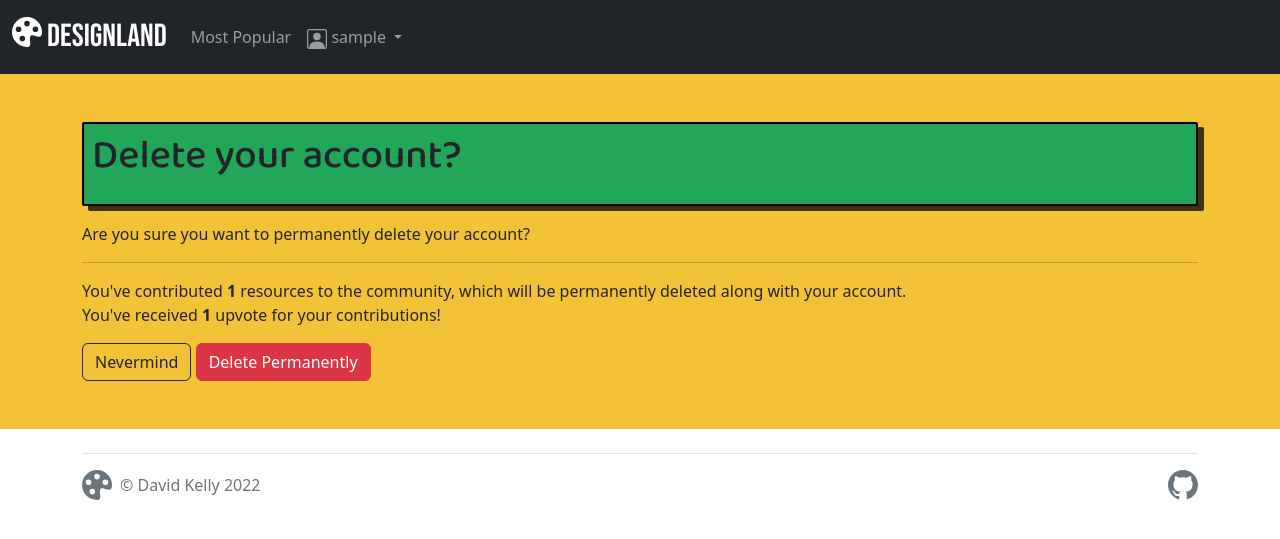
After one commit to davidindub/designland, a Django app: a page that uses templates/user_profile_delete.html in a window 1280 px wide. The commit adds this page. Shown: the top 539 px of the page. Run offline with Django 3.2, Linux system fonts and the light colour scheme; a user stored in the database is signed in; tables that the repository leaves empty hold one stand-in row (values such as "Sample post"); parts of the project's set-up code (start-up, migrations or seed data) failed here and were passed over.

Commit message:
Add Delete own account feature

```diff
--- a/directory/models.py
+++ b/directory/models.py
@@ -50,6 +50,12 @@ class Profile(models.Model):
     def number_resources_added(self):
         return self.user.resources_added.count()
 
+    def total_upvotes_received(self):
+        total = 0
+        for resource in self.user.resources_added.all():
+            total = total + resource.number_upvotes()
+        return total
+
     @receiver(post_save, sender=User)
     def create_user_profile(sender, instance, created, **kwargs):
         if created:
--- a/directory/urls.py
+++ b/directory/urls.py
@@ -18,6 +18,8 @@ urlpatterns = [
          views.ListByUser.as_view(), name='added_by_user'),
     path('user/<slug:user>/update/', views.UpdateUserProfile.as_view(),
          name='update_user_profile'),
+    path('user/<slug:user>/delete/', views.DeleteUserProfile.as_view(),
+         name='delete_user_profile'),
     path('bookmarks/', views.BookmarkList.as_view(), name='bookmarks'),
     path('bookmark/<slug:slug>', views.ResourceBookmark.as_view(),
          name='bookmark_resource'),
--- a/directory/views.py
+++ b/directory/views.py
@@ -65,7 +65,6 @@ class UpdateUserProfile(View):
     """
 
     def get(self, request, *arg, **kwargs):
-        print(f"🟩 SLUG IS {self.kwargs['user']} 🟩")
 
         if "user" in self.kwargs:
             user_info = get_object_or_404(
@@ -78,12 +77,12 @@ class UpdateUserProfile(View):
 
                 form = FormForProfile(instance=profile_info)
 
-                context = {"form": form}
+                context = {"form": form, "user_info": user_info}
 
                 return render(request, "user_profile_form.html", context)
 
-        # else:
-        #     return redirect("home")
+        else:
+            return redirect("home")
 
     def post(self, request, *arg, **kwargs):
         user_info = get_object_or_404(
@@ -102,6 +101,28 @@ class UpdateUserProfile(View):
 
         else:
             return redirect("home")
+
+class DeleteUserProfile(View):
+    def get(self, request, *arg, **kwargs):
+        user_info = get_object_or_404(
+            User, username=self.kwargs["user"])
+        profile_info = get_object_or_404(
+            Profile, user=user_info.id)
+
+        if self.request.user == user_info or self.request.user.is_superuser:
+            return render(request, "user_profile_delete.html", {"user_info": user_info, "profile_info": profile_info})
+
+        else:
+            return redirect("home")
+
+    def post(self, request, *arg, **kwargs):
+        user_info = get_object_or_404(
+            User, username=self.kwargs["user"])
+
+        if self.request.user == user_info or self.request.user.is_superuser:
+            user_info.delete()
+
+        return redirect("home")
 
 
 class ListByUser(ResourceList):
--- /dev/null
+++ b/templates/user_profile_delete.html
@@ -0,0 +1,46 @@
+{% extends "base.html" %}
+
+{% block title %}
+
+{% if user.username == user_info.username %}
+<p>Delete your account?</p>
+{% else %}
+<p>Delete {{ user_info.username }}?</p>
+{% endif %}
+
+{% endblock %}
+
+{% block content %}
+
+<form method="POST" action="">
+{% csrf_token %}
+
+{% if user.username == user_info.username %}
+<p>Are you sure you want to permanently delete your account?</p>
+<hr>
+<p class="">
+{% if profile_info.number_resources_added > 0 %}
+You've contributed <span class="fw-bold">{{ profile_info.number_resources_added }}</span> resources to the community, which will be permanently deleted along with your account.
+<br>
+{% if profile_info.total_upvotes_received == 1 %}
+You've received <span class="fw-bold">{{ profile_info.total_upvotes_received }}</span> upvote for your contributions!
+{% else %}
+You've received <span class="fw-bold">{{ profile_info.total_upvotes_received }}</span> upvotes for your contributions!
+{% endif %}
+{% endif %}
+</p>
+
+
+{% else %}
+<p>Are you sure you want to permanently delete  {{ user_info.username }}?</p>
+{% endif %}
+
+
+
+<a href="{{ request.META.HTTP_REFERER }}" class="btn btn-outline-dark">Nevermind</a>
+<input type="submit" value="Delete Permanently" class="btn btn-danger"></input>
+
+
+</form>
+
+{% endblock content %}
--- a/templates/user_profile_form.html
+++ b/templates/user_profile_form.html
@@ -15,7 +15,10 @@ Update your profile
 
         <input type="submit" value="Submit" class="btn btn-dark"></input>
 
-
+        <hr>
+        {% if user.username == user_info.username %}
+        <a href="{% url 'delete_user_profile' user_info.get_username %}" class="text-muted">Delete Account</a>
+        {% endif %}
 
 </form>
 
```
Also changed, not shown: templates/user_profile.html (+2 -6 lines).
